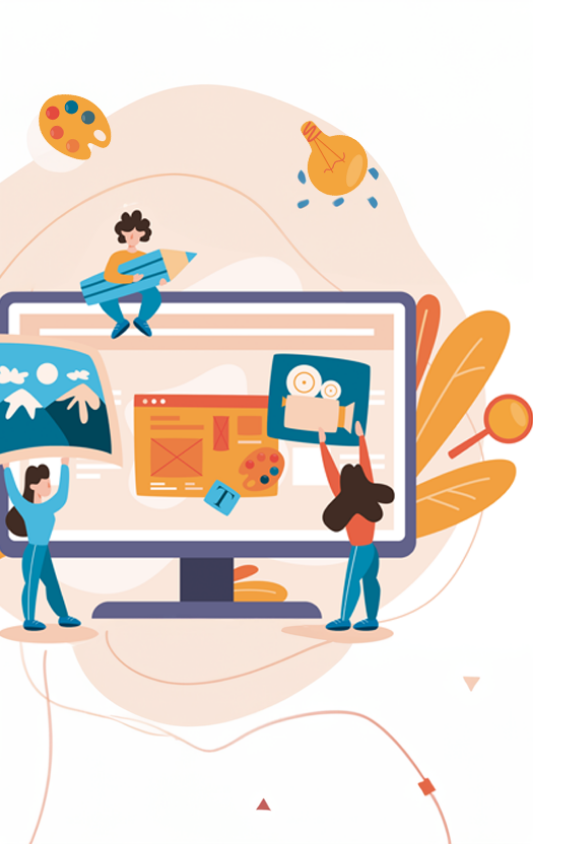
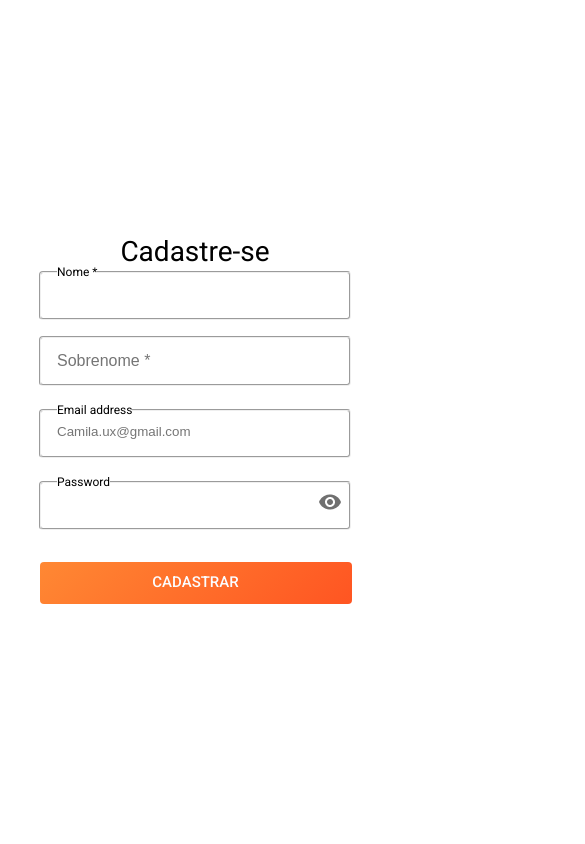
Before and after one commit to orangesquad12/desafio_squad_12_frontend, a React (Vite) app in the folder orangeportfolio/: page / in a window 390 px wide. Shown: the top 844 px of the page, 585 px wide, since content can reach past the window. Built offline with nearby package versions, Linux system fonts and the light colour scheme.

Commit message:
Implemented responsiveness for the register screen

```diff
--- a/orangeportfolio/src/index.css
+++ b/orangeportfolio/src/index.css
@@ -320,3 +320,100 @@ body {
 .link-register {
   text-decoration: none;
 }
+
+/* Media Screen Register*/
+@media screen and (max-width: 1469px) {
+
+  .container__register {
+    justify-content: space-between;
+    padding-right: 10em;
+
+  }
+}
+
+@media screen and (max-width: 1289px) {
+  .container__register {
+    justify-content: space-between;
+    padding-right: 6em;
+
+  }
+}
+
+@media screen and (max-width: 1183px) {
+  .container__register {
+    justify-content: space-between;
+    padding-right: 2em;
+
+  }
+}
+
+@media screen and (max-width: 1107px) {
+  .container__register {
+    justify-content: center;
+    padding: 0px;
+  }
+  .left-side{
+    display: none;
+  }
+
+}
+
+@media screen and (max-width: 1816px) {
+  .left-side img {
+     width: 40%;
+  }
+}
+
+@media screen and (max-width: 619px) {
+
+  .container__register{
+    justify-content: none;
+  }
+  .container__form{
+    justify-content: center;
+  }
+  .form{
+    flex-direction: column;
+    width: 100%;
+
+  }
+  .form fieldset{
+    width: 312px;
+    margin-bottom: 16px;
+    margin-left: 0px;
+  }
+
+  .field-email, .field-pass{
+    width: 312px;
+    margin-left: 0px;
+
+  }
+  .field-lastname{
+      margin-top: 0px;
+    }
+
+  .field-name{
+    height: 56px;
+  }
+  .right-side h1{
+    font-family: Roboto;
+    font-size: 28px;
+    font-style: normal;
+    font-weight: 400;
+    line-height: 24px;
+  }
+
+  .registersuccess{
+    margin: 0;
+    margin-left: 2px;
+    margin-bottom: 56px;
+    width: 312px;
+
+  }
+
+  .button-lg{
+    margin-left: 1px;
+    width: 312px;
+  }
+
+}
--- a/orangeportfolio/src/main.jsx
+++ b/orangeportfolio/src/main.jsx
@@ -8,6 +8,6 @@ import NavBar from './components/NavBar.jsx'
 
 ReactDOM.createRoot(document.getElementById('root')).render(
   <React.StrictMode>
-    <Login/>
+    <Register/>
   </React.StrictMode>,
 )
```
